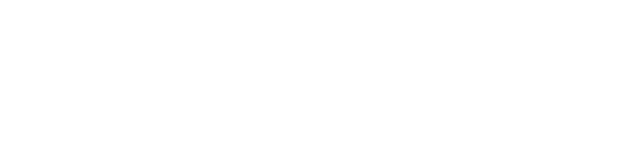
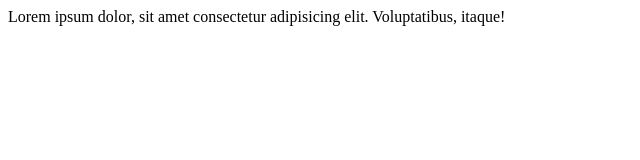
Before and after one commit to Carloslopez09/Test-Repositorio, a plain HTML site: page index.html in a window 1280 px wide. Shown: the whole page, without its empty margins (0-640 px from the left). Drawn offline with Linux system fonts and the light colour scheme.

Commit message:
Agregado DivContenerdor

```diff
--- a/index.html
+++ b/index.html
@@ -5,6 +5,12 @@
     <title>Git VSCODE</title>
 </head>
 <body>
+    <!--Div contenerdor 1-->
+    <div class="container">
+        <div class="row">
+            <p>Lorem ipsum dolor, sit amet consectetur adipisicing elit. Voluptatibus, itaque!</p>
+        </div>
+    </div>
 
 </body>
 </html>
```
